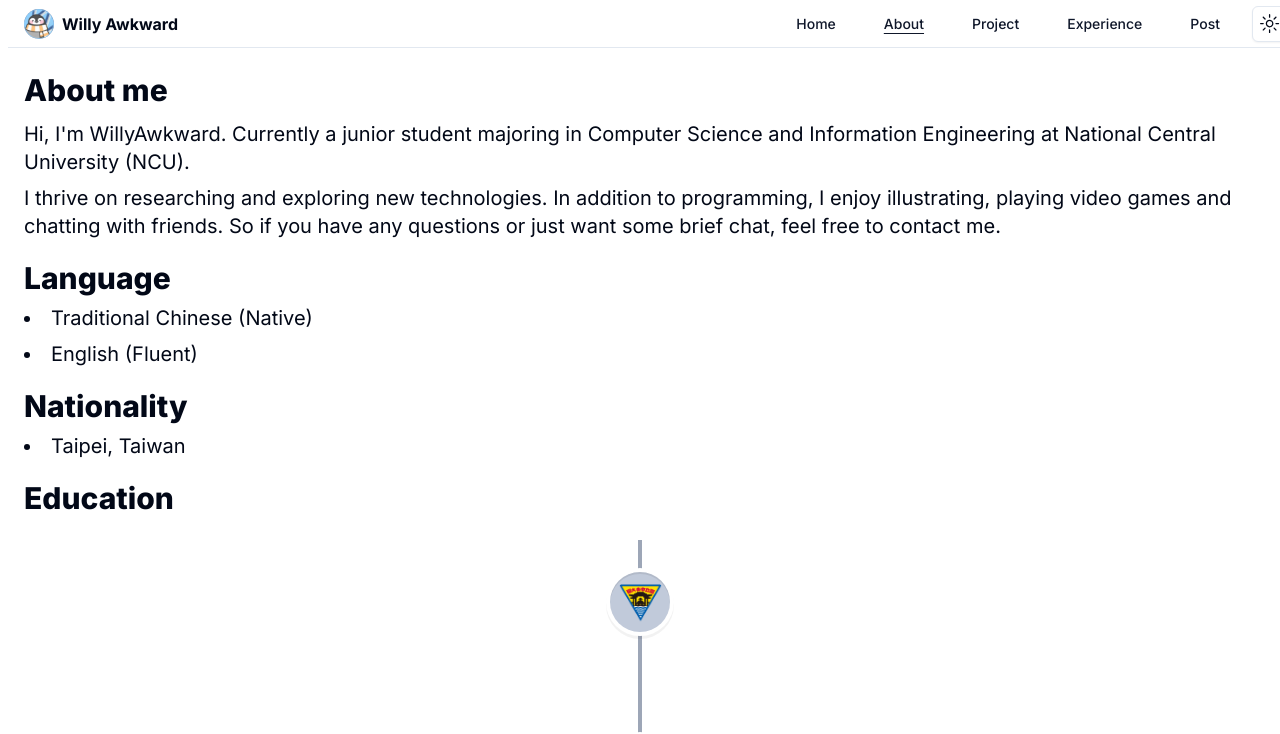
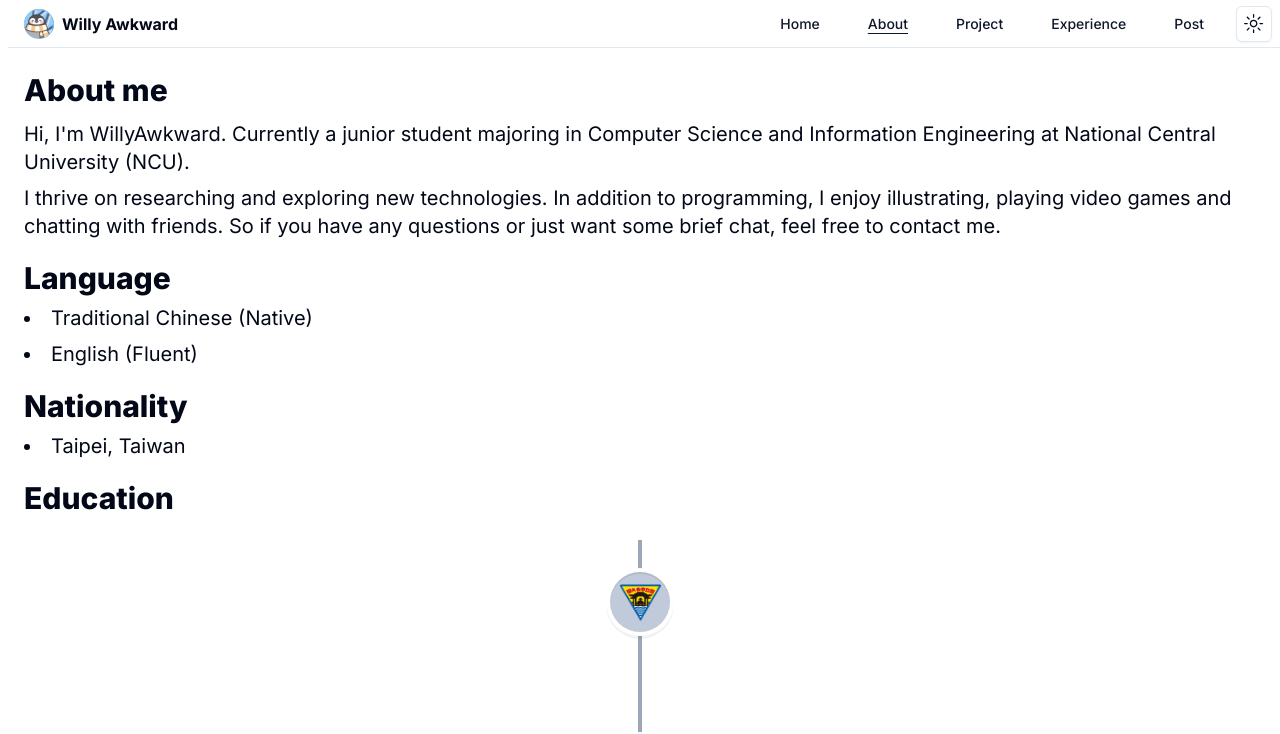
Before and after one commit to awkward-willy/awkward-willy.github.io, a Next.js app: page /about in a window 1280 px wide. Shown: the top 734 px of the page. Built offline with nearby package versions, Linux system fonts and the light colour scheme.

Commit message:
[Style] Update Navbar styling to include padding on the right side.

```diff
--- a/app/_components/Navbar.tsx
+++ b/app/_components/Navbar.tsx
@@ -19,7 +19,7 @@ export const Navbar = () => {
 
   return (
     // background
-    <nav className="top-0 w-full h-12 border-b shadow-md shadow-background/10 flex items-center md:max-w-screen-2xl mx-auto flex-row justify-between pl-4 ml-2">
+    <nav className="top-0 w-full h-12 border-b shadow-md shadow-background/10 flex items-center md:max-w-screen-2xl mx-auto flex-row justify-between px-4 ml-2">
       <div className="flex gap-2 items-center">
         <Image
           src="/avatars/normal.jpg"
```
